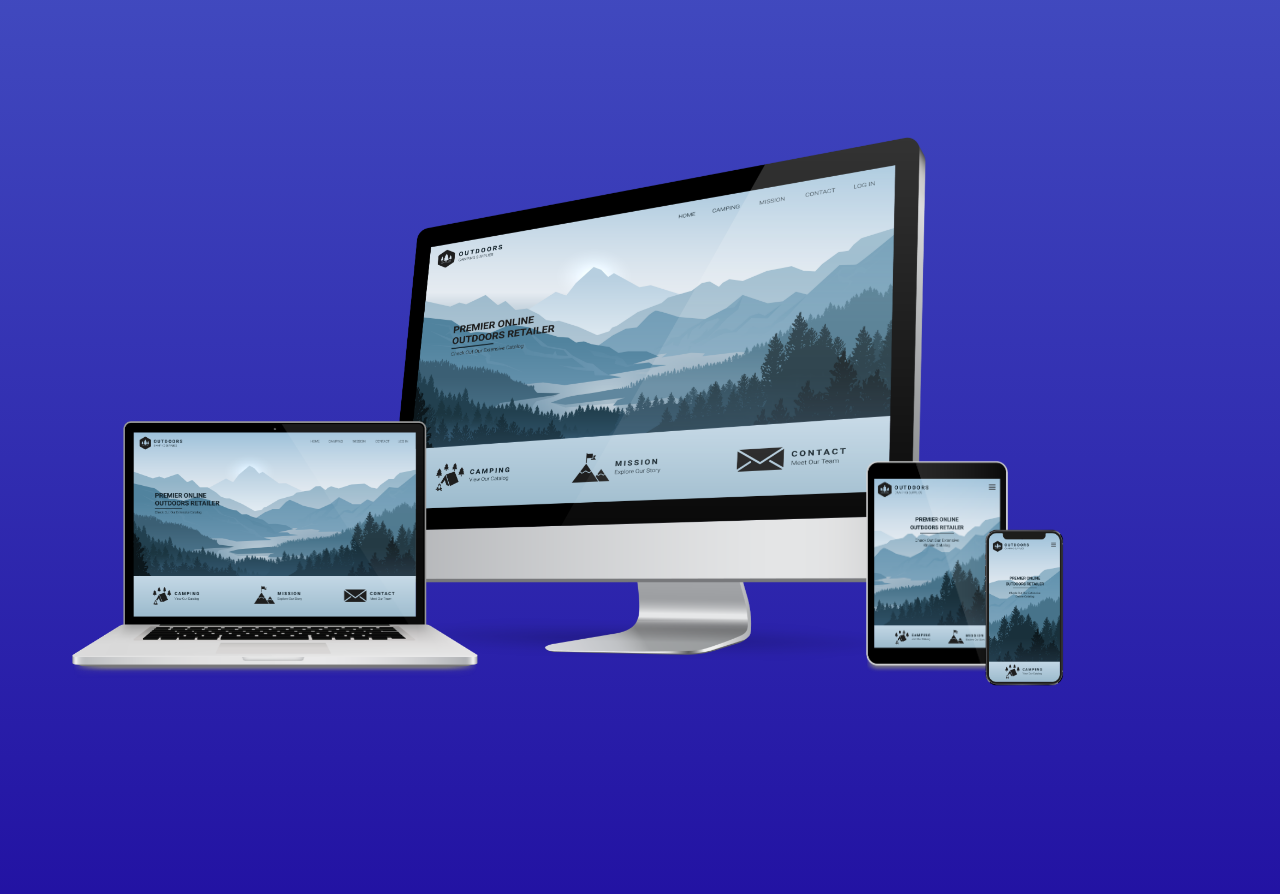
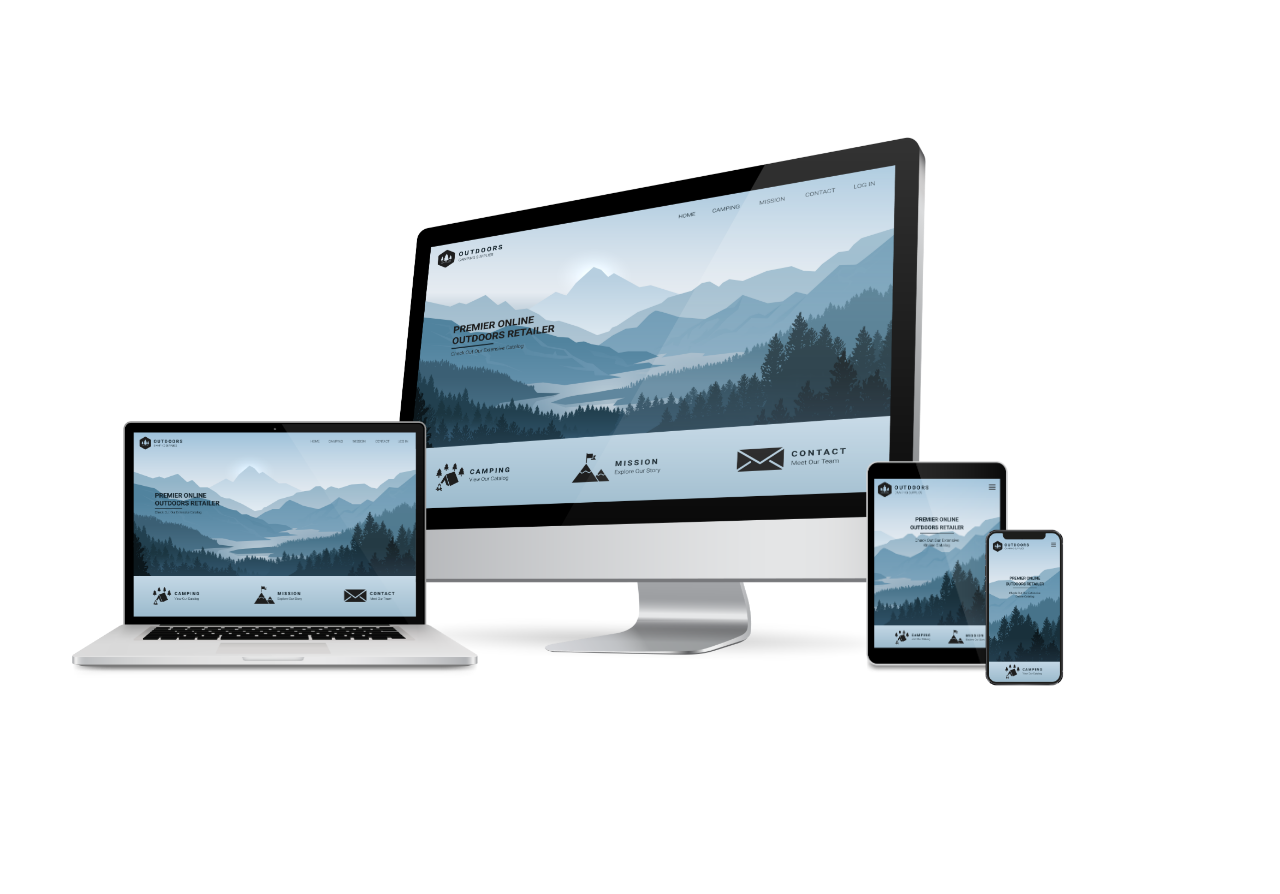
Before and after one commit to whoguy24/obrien-software-studios, a React (Create React App) app: page /#/home in a window 1280 px wide. Shown: the top 894 px of the page. Built offline with nearby package versions, Linux system fonts and the light colour scheme.

Commit message:
Changed background color

```diff
--- a/src/components/Home/Home.css
+++ b/src/components/Home/Home.css
@@ -10,7 +10,7 @@ body {
   height: 100vh;
   width: 100%;
   padding: 20%;
-  background-image: linear-gradient(rgb(73, 88, 198), rgb(29, 9, 158));
+  /* background-image: linear-gradient(rgb(73, 88, 198), rgb(29, 9, 158)); */
 }
 
 #home-container {
```
